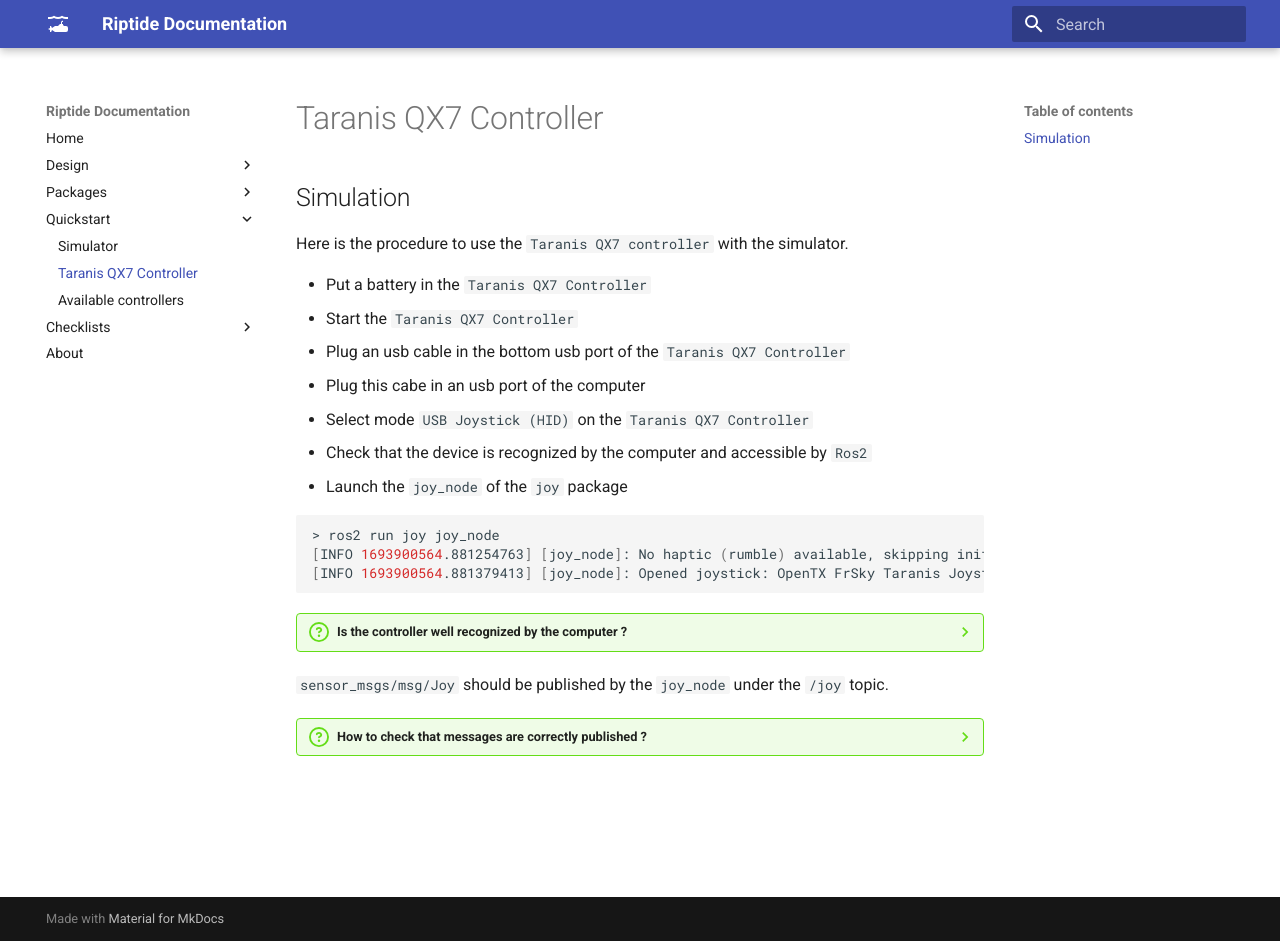
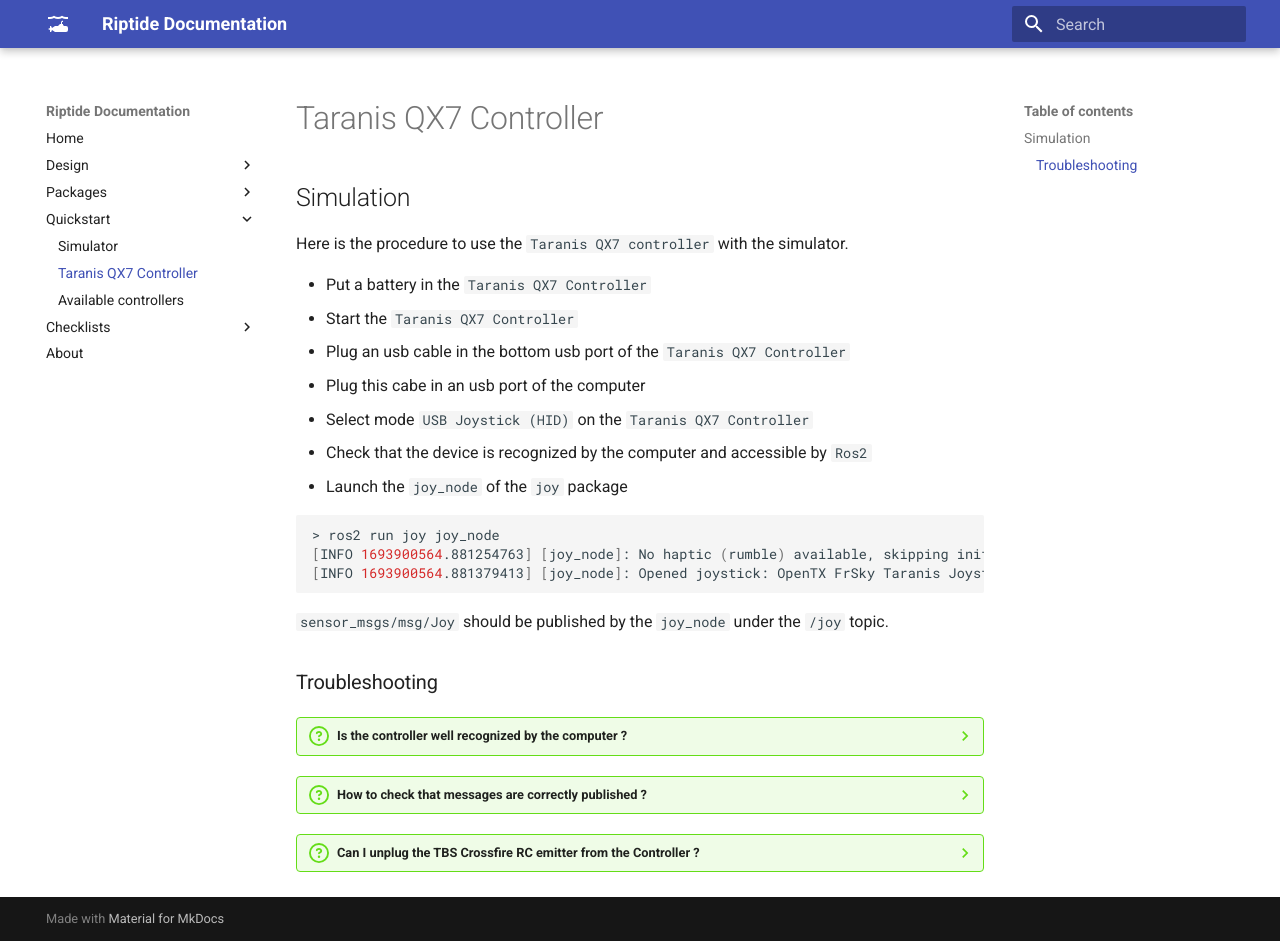
Before and after one commit to Riptide-team/riptide-team.github.io, an MkDocs documentation site: the page built from docs/quickstart/taranis_qx7.md, in a window 1280 px wide and 941 px high. Built offline with MkDocs 1.6.1 and Material for MkDocs 9.7.7, drawn with Linux system fonts in a browser that asks for light colours.

Commit message:
Adding troubleshooting in taranis controller

````diff
--- a/docs/quickstart/taranis_qx7.md
+++ b/docs/quickstart/taranis_qx7.md
@@ -18,6 +18,10 @@
 [INFO 1693900564.881379413] [joy_node]: Opened joystick: OpenTX FrSky Taranis Joystick.  deadzone: 0.0 50000 (handleJoyDeviceAdded() at ./src/joy.cpp:397)
 ```
 
+`sensor_msgs/msg/Joy` should be published by the `joy_node` under the `/joy` topic.
+
+### Troubleshooting
+
 ??? Question "Is the controller well recognized by the computer ?"
 	To check that the `Taranis QX7 Controller` is well recognized by the computer and `Ros2` you can run
 
@@ -87,3 +89,6 @@
 	- 0
 	---
 	```
+
+??? Question "Can I unplug the TBS Crossfire RC emitter from the Controller ?"
+	Yes indeed ! It's safer to avoid unwanted control of the Riptide through simulation and to avoid emitter's buzzing noise while trying to communicate with the RC receiver in the Riptide.
````
Also changed, not shown: other parts of docs/quickstart/taranis_qx7.md (+0 -2 lines).
